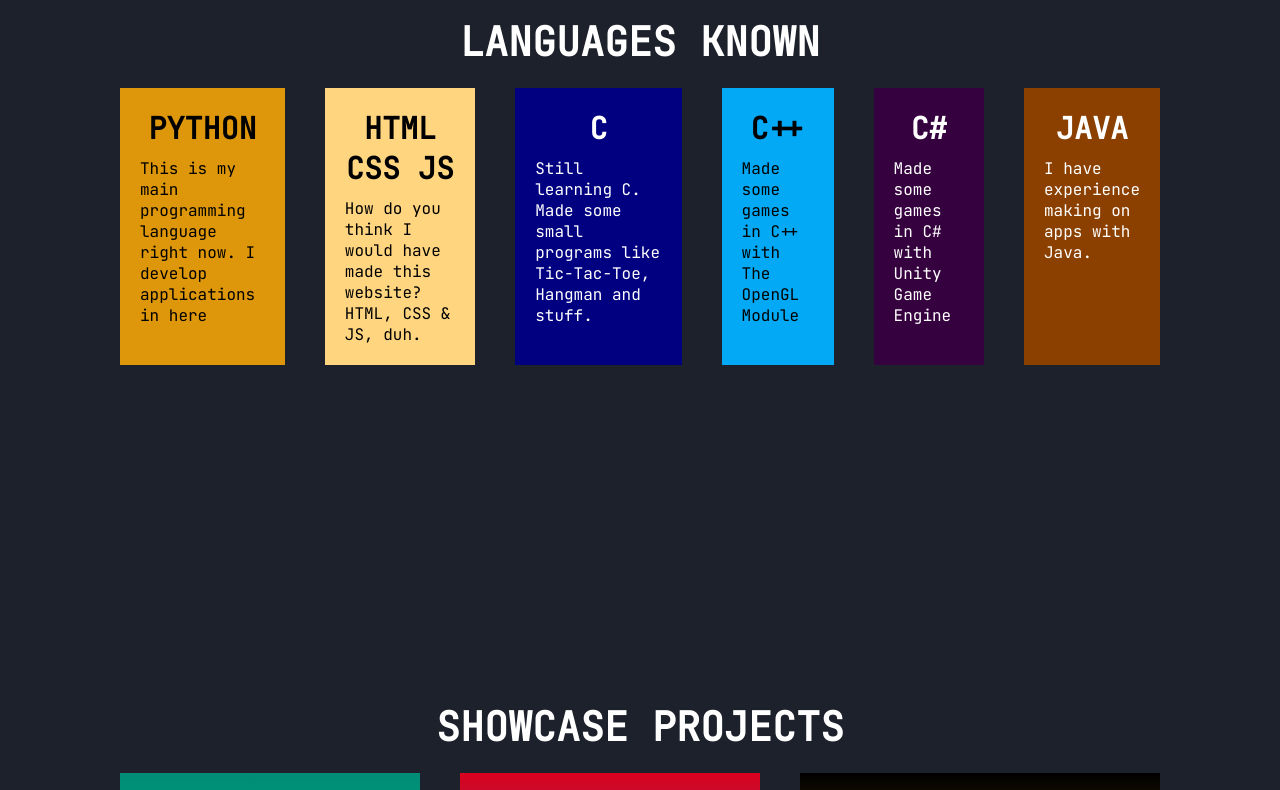
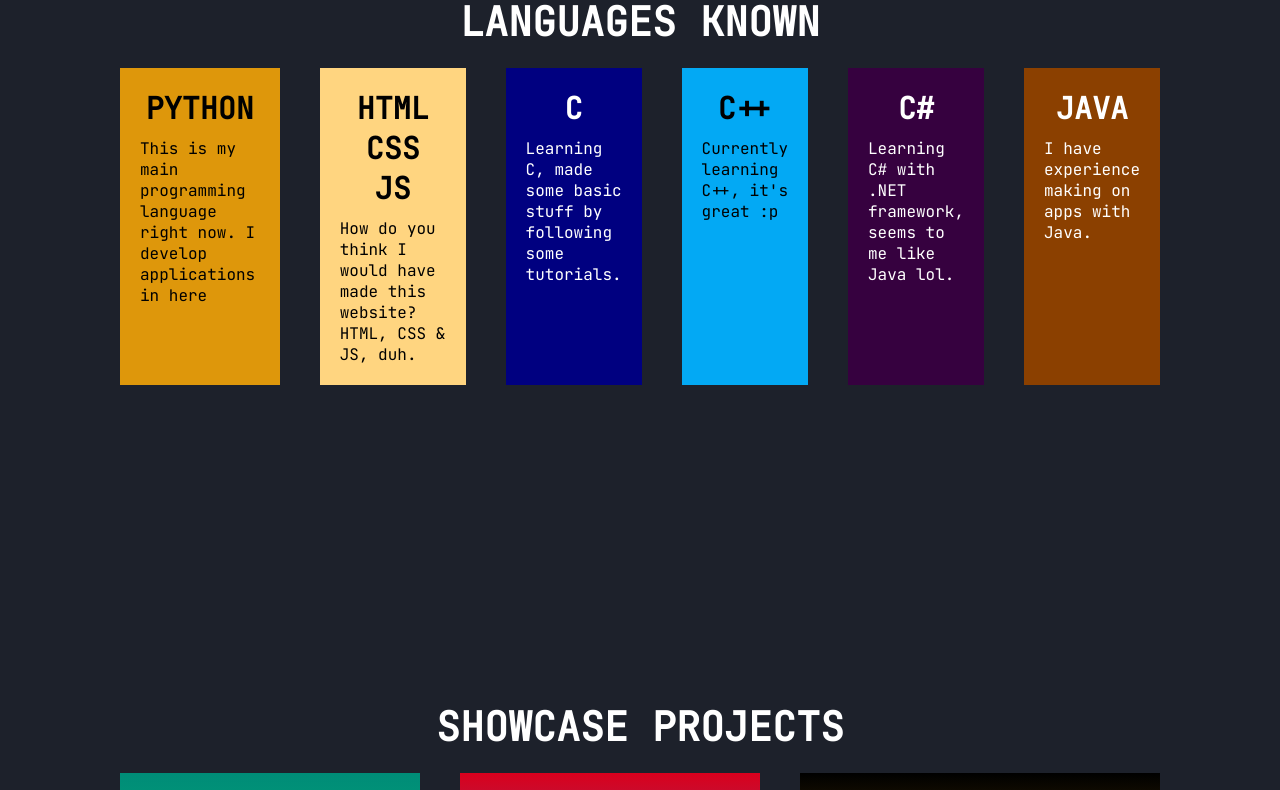
Before and after one commit to Coolstormaction/himu.github.io, a plain HTML site: page index.html in a window 1280 px wide. Shown: the part 1000-1790 px from the top of the page. Drawn offline with Linux system fonts and the light colour scheme.

Commit message:
updated known languages

```diff
--- a/index.html
+++ b/index.html
@@ -33,15 +33,15 @@
           </div>
           <div class="text-card" id="c">
             <h3>C</h3>
-            <p>Still learning C. Made some small programs like Tic-Tac-Toe, Hangman and stuff.</p>
+            <p>Learning C, made some basic stuff by following some tutorials.</p>
           </div>
           <div class="text-card" id="cpp">
             <h3>C++</h3>
-            <p>Made some games in C++ with The OpenGL Module</p>
+            <p>Currently learning C++, it's great :p</p>
           </div>
           <div class="text-card" id="cs">
             <h3>C#</h3>
-            <p>Made some games in C# with Unity Game Engine</p>
+            <p>Learning C# with .NET framework, seems to me like Java lol.</p>
           </div>
           <div class="text-card" id="java">
             <h3>Java</h3>
```
